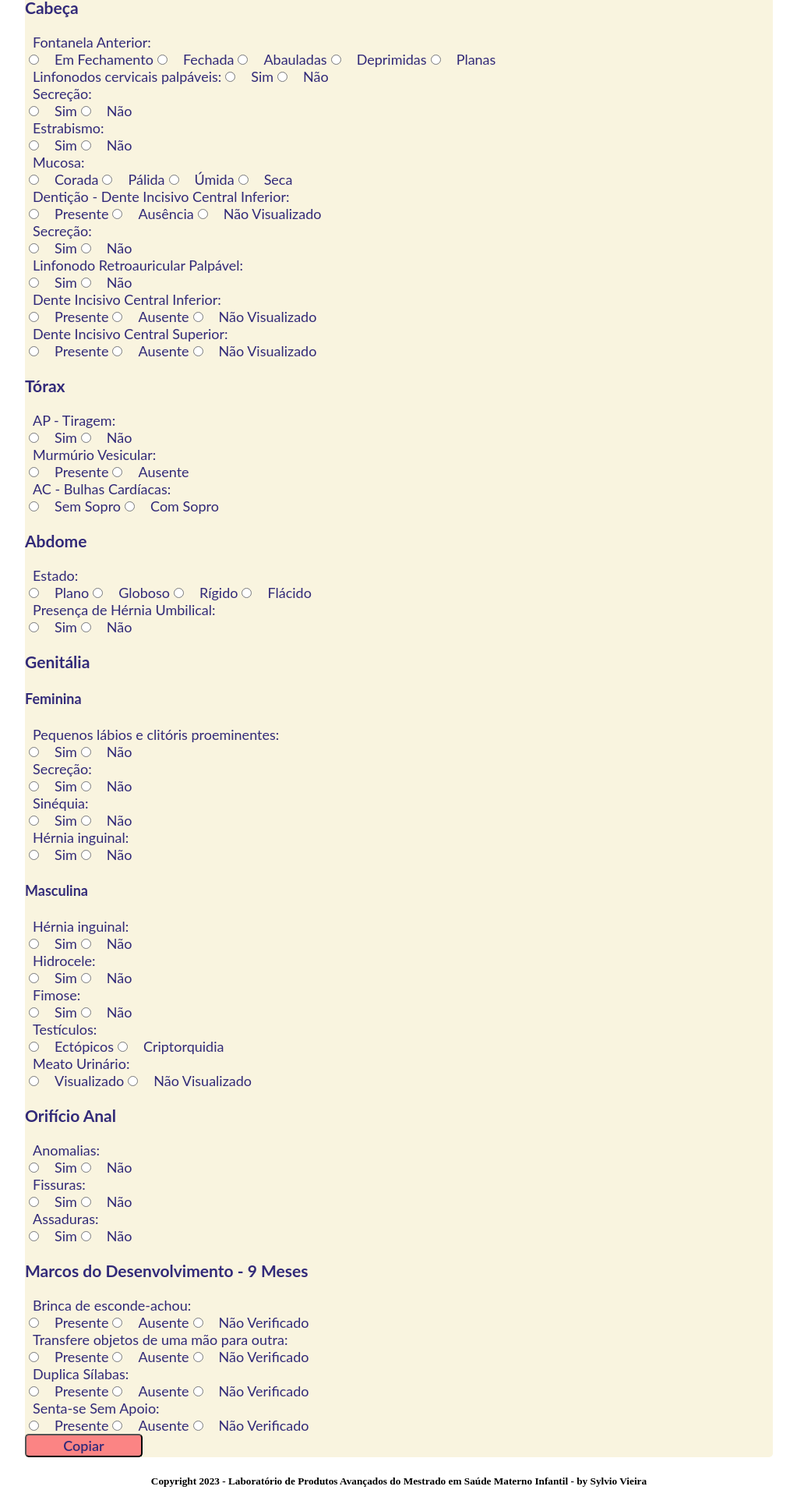
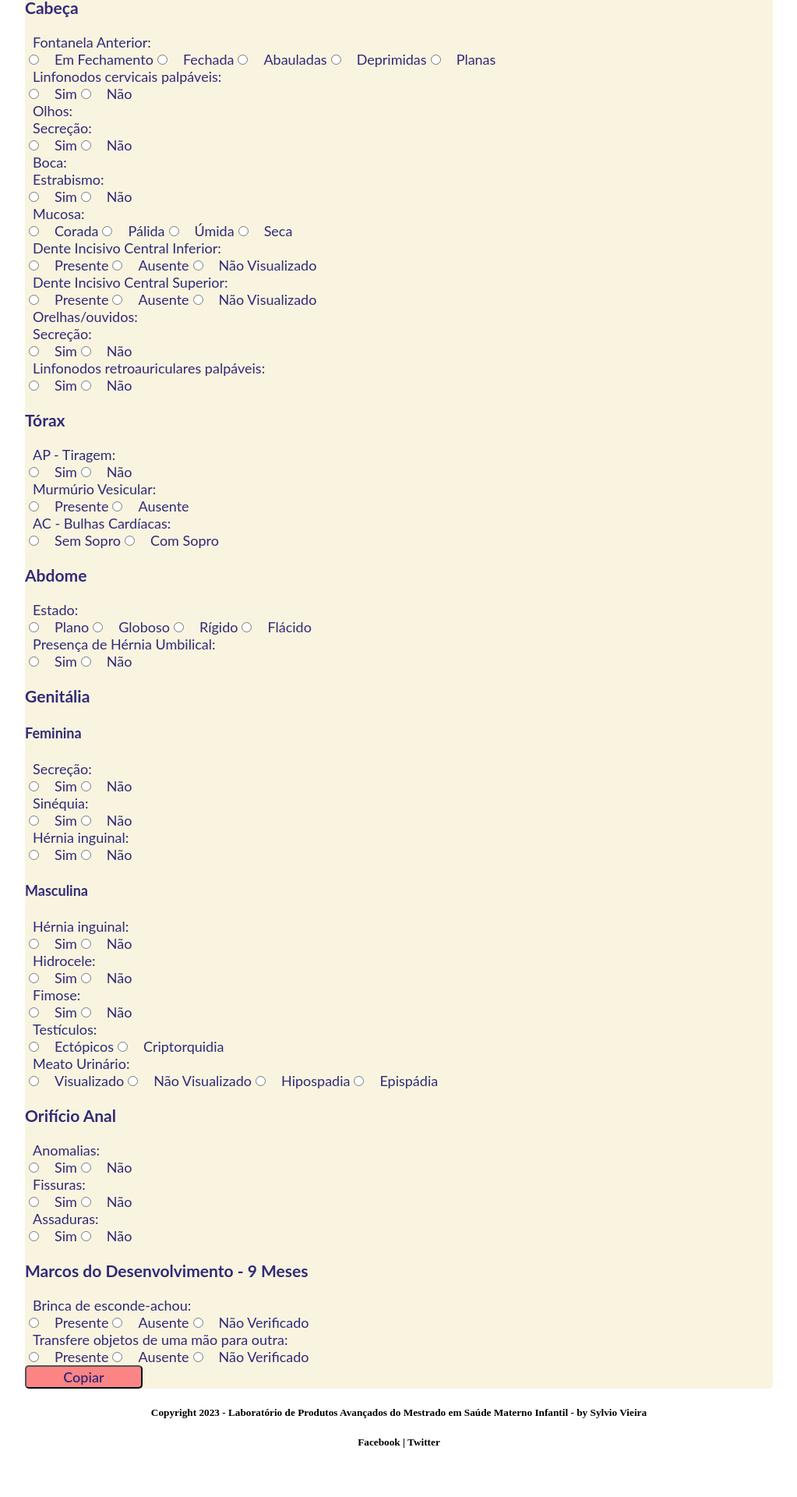
Before and after one commit to KallebyX/toolnurse, a React (Vite) app: page /novemeses in a window 1280 px wide. Shown: the part 980-2900 px from the top of the page at 78% size, without its empty margins (128-1151 px from the left). After the commit the page ends 2860 px from the top, so only its background shows below. Built offline with nearby package versions, Linux system fonts and the light colour scheme.

Commit message:
corrigido formulario 9 meses

```diff
--- a/src/components/NoveMeses/index.jsx
+++ b/src/components/NoveMeses/index.jsx
@@ -82,16 +82,16 @@ function Formulario9Meses() {
       `- Hidratação: ${dados.hidratacaoPele}\n\n` +
       `**Cabeça:**\n` +
       `- Fontanela Anterior: ${dados.fontanelaAnterior}\n` +
-      `- Linfonodos cervicais palpáveis: ${dados.linfonodosCervicaisPalpaveis}\n\n` +
+      `**Linfonodos Cervicais Palpáveis:** ${dados.linfonodosCervicaisPalpaveis} ${dados.linfonodosCervicaisPalpaveis === 'Sim' ? `(${dados.tipoLinfonodos})` : ''}\n\n` +
       `**Olhos:**\n` +
-      `- Secreção: ${dados.secrecaoOlhos}\n\n` +
+      `- Secreção: ${dados.secrecaoOlhos}\n` +
       `**Mucosa:** ${dados.mucosa}\n\n` +
       `**Dentição:**\n` +
       `- Dente Incisivo Central Inferior: ${dados.denteIncisivoCentralInferior}\n` +
       `- Dente Incisivo Central Superior: ${dados.denteIncisivoCentralSuperior}\n\n` +
       `**Orelhas/Ouvidos:**\n` +
       `- Secreção: ${dados.secrecaoOrelhas}\n` +
-      `- Linfonodo retroauricular palpável: ${dados.linfonodoRetroauricular}\n\n` +
+      `- Linfonodos retroauriculares palpáveis: ${dados.linfonodosRetroauricularesPalpaveis} ${dados.linfonodosRetroauricularesPalpaveis === 'Sim' ? `(${dados.tipoLinfonodoRetroauricular})` : ''}\n\n`+
       `**Tórax:**\n` +
       `- AP Tiragem: ${dados.apTiragem}\n` +
       `- Murmúrio Vesicular: ${dados.murmVesicular}\n` +
@@ -100,7 +100,6 @@ function Formulario9Meses() {
       `- Estado: ${dados.abdomen}\n` +
       `- Hérnia Umbilical: ${dados.herniaUmbilical}\n\n` +
       `**Genitália Feminina:**\n` +
-      `- Pequenos lábios e clitóris proeminentes: ${dados.labiosClitorisProeminentes}\n` +
       `- Secreção: ${dados.secrecaoFeminina}\n` +
       `- Sinéquia: ${dados.sinequia}\n` +
       `- Hérnia inguinal: ${dados.herniaInguinalFem}\n\n` +
@@ -116,9 +115,7 @@ function Formulario9Meses() {
       `- Assaduras: ${dados.assaduras}\n\n` +
       `**Marcos do Desenvolvimento - 9 Meses:**\n` +
       `- Brinca de esconde-achou: ${dados.escondeAchou}\n` +
-      `- Transfere objetos de uma mão para outra: ${dados.transfereObjetos}\n` +
-      `- Duplica sílabas: ${dados.duplicaSilabas}\n` +
-      `- Senta-se sem apoio: ${dados.sentaSemApoio}`;
+      `- Transfere objetos de uma mão para outra: ${dados.transfereObjetos}\n`
   };
 
   return (
@@ -220,14 +217,45 @@ function Formulario9Meses() {
     </div>
   </div>
   <div className="form-group">
-    <label>Linfonodos cervicais palpáveis:</label>
-    <input type="radio" id="linfonodosCervicaisPalpaveisSim" name="linfonodosCervicaisPalpaveis" value="Sim" onChange={handleChange} checked={dados.linfonodosCervicaisPalpaveis === "Sim"} />
-    <label htmlFor="linfonodosCervicaisPalpaveisSim">Sim</label>
-    <input type="radio" id="linfonodosCervicaisPalpaveisNao" name="linfonodosCervicaisPalpaveis" value="Nao" onChange={handleChange} checked={dados.linfonodosCervicaisPalpaveis === "Nao"} />
-    <label htmlFor="linfonodosCervicaisPalpaveisNao">Não</label>
-  </div>
+      <label>Linfonodos cervicais palpáveis:</label><br />
+      <input
+        type="radio"
+        id="linfonodosCervicaisPalpaveisSim"
+        name="linfonodosCervicaisPalpaveis"
+        value="Sim"
+        onChange={handleChange}
+        checked={dados.linfonodosCervicaisPalpaveis === "Sim"}
+      />
+      <label htmlFor="linfonodosCervicaisPalpaveisSim">Sim</label>
+      <input
+        type="radio"
+        id="linfonodosCervicaisPalpaveisNao"
+        name="linfonodosCervicaisPalpaveis"
+        value="Nao"
+        onChange={handleChange}
+        checked={dados.linfonodosCervicaisPalpaveis === "Nao"}
+      />
+      <label htmlFor="linfonodosCervicaisPalpaveisNao">Não</label>
+
+      {dados.linfonodosCervicaisPalpaveis === "Sim" && (
+        <div>
+          <label>Tipos:</label><br />
+          <input type="radio" id="movel" name="tipoLinfonodos" value="Móvel" onChange={handleChange} />
+          <label htmlFor="movel">Móvel</label><br />
+          <input type="radio" id="fixo" name="tipoLinfonodos" value="Fixo" onChange={handleChange} />
+          <label htmlFor="fixo">Fixo</label><br />
+          <input type="radio" id="fibrobastico" name="tipoLinfonodos" value="Fibrobástico" onChange={handleChange} />
+          <label htmlFor="fibrobastico">Fibrobástico</label><br />
+          <input type="radio" id="amolecido" name="tipoLinfonodos" value="Amolecido" onChange={handleChange} />
+          <label htmlFor="amolecido">Amolecido</label><br />
+          <input type="radio" id="endurecido" name="tipoLinfonodos" value="Endurecido" onChange={handleChange} />
+          <label htmlFor="endurecido">Endurecido</label><br />
+        </div>
+      )}
+    </div>
 </div>
 <div className="form-section">
+  <label htmlFor="">Olhos:</label>
   <div className="form-group">
     <label>Secreção:</label>
     <div>
@@ -237,6 +265,7 @@ function Formulario9Meses() {
       <label htmlFor="secrecaoOlhosNao">Não</label>
     </div>
   </div>
+  <label htmlFor="">Boca:</label>
   <div className="form-group">
     <label>Estrabismo:</label>
     <div>
@@ -259,37 +288,6 @@ function Formulario9Meses() {
       <label htmlFor="mucosaUmida">Úmida</label>
       <input type="radio" id="mucosaSeca" name="mucosa" value="Seca" onChange={handleChange} checked={dados.mucosa === "Seca"} />
       <label htmlFor="mucosaSeca">Seca</label>
-    </div>
-  </div>
-  <div className="form-group">
-    <label>Dentição - Dente Incisivo Central Inferior:</label>
-    <div>
-      <input type="radio" id="denticaoInferiorPresente" name="denticaoInferior" value="Presente" onChange={handleChange} checked={dados.denticaoInferior === "Presente"} />
-      <label htmlFor="denticaoInferiorPresente">Presente</label>
-      <input type="radio" id="denticaoInferiorAusencia" name="denticaoInferior" value="Ausencia" onChange={handleChange} checked={dados.denticaoInferior === "Ausencia"} />
-      <label htmlFor="denticaoInferiorAusencia">Ausência</label>
-      <input type="radio" id="denticaoInferiorNaoVisualizado" name="denticaoInferior" value="NaoVisualizado" onChange={handleChange} checked={dados.denticaoInferior === "NaoVisualizado"} />
-      <label htmlFor="denticaoInferiorNaoVisualizado">Não Visualizado</label>
-    </div>
-  </div>
-</div>
-<div className="form-section">
-  <div className="form-group">
-    <label>Secreção:</label>
-    <div>
-      <input type="radio" id="secrecaoOrelhasSim" name="secrecaoOrelhas" value="Sim" onChange={handleChange} checked={dados.secrecaoOrelhas === "Sim"} />
-      <label htmlFor="secrecaoOrelhasSim">Sim</label>
-      <input type="radio" id="secrecaoOrelhasNao" name="secrecaoOrelhas" value="Nao" onChange={handleChange} checked={dados.secrecaoOrelhas === "Nao"} />
-      <label htmlFor="secrecaoOrelhasNao">Não</label>
-    </div>
-  </div>
-  <div className="form-group">
-    <label>Linfonodo Retroauricular Palpável:</label>
-    <div>
-      <input type="radio" id="linfonodoRetroauricularSim" name="linfonodoRetroauricular" value="Sim" onChange={handleChange} checked={dados.linfonodoRetroauricular === "Sim"} />
-      <label htmlFor="linfonodoRetroauricularSim">Sim</label>
-      <input type="radio" id="linfonodoRetroauricularNao" name="linfonodoRetroauricular" value="Nao" onChange={handleChange} checked={dados.linfonodoRetroauricular === "Nao"} />
-      <label htmlFor="linfonodoRetroauricularNao">Não</label>
     </div>
   </div>
 </div>
@@ -316,6 +314,58 @@ function Formulario9Meses() {
       <label htmlFor="denteIncisivoCentralSuperiorNaoVisualizado">Não Visualizado</label>
     </div>
   </div>
+</div>
+
+<div className="form-section">
+  <label htmlFor="">Orelhas/ouvidos:</label>
+  <div className="form-group">
+    <label>Secreção:</label>
+    <div>
+      <input type="radio" id="secrecaoOrelhasSim" name="secrecaoOrelhas" value="Sim" onChange={handleChange} checked={dados.secrecaoOrelhas === "Sim"} />
+      <label htmlFor="secrecaoOrelhasSim">Sim</label>
+      <input type="radio" id="secrecaoOrelhasNao" name="secrecaoOrelhas" value="Nao" onChange={handleChange} checked={dados.secrecaoOrelhas === "Nao"} />
+      <label htmlFor="secrecaoOrelhasNao">Não</label>
+    </div>
+  </div>
+  <div className="form-group">
+  <label>Linfonodos retroauriculares palpáveis:</label><br />
+  <input
+    type="radio"
+    id="linfonodosRetroauricularesPalpaveisSim"
+    name="linfonodosRetroauricularesPalpaveis"
+    value="Sim"
+    onChange={handleChange}
+    checked={dados.linfonodosRetroauricularesPalpaveis === "Sim"}
+  />
+  <label htmlFor="linfonodosRetroauricularesPalpaveisSim">Sim</label>
+  <input
+    type="radio"
+    id="linfonodosRetroauricularesPalpaveisNao"
+    name="linfonodosRetroauricularesPalpaveis"
+    value="Nao"
+    onChange={handleChange}
+    checked={dados.linfonodosRetroauricularesPalpaveis === "Nao"}
+  />
+  <label htmlFor="linfonodosRetroauricularesPalpaveisNao">Não</label>
+
+  {dados.linfonodosRetroauricularesPalpaveis === "Sim" && (
+    <div>
+      <label>Tipos:</label><br />
+      <input type="radio" id="movel" name="tipoLinfonodoRetroauricular" value="Móvel" onChange={handleChange} />
+      <label htmlFor="movel">Móvel</label><br />
+      <input type="radio" id="fixo" name="tipoLinfonodoRetroauricular" value="Fixo" onChange={handleChange} />
+      <label htmlFor="fixo">Fixo</label><br />
+      <input type="radio" id="fibroblastico" name="tipoLinfonodoRetroauricular" value="Fibroblástico" onChange={handleChange} />
+      <label htmlFor="fibroblastico">Fibroblástico</label><br />
+      <input type="radio" id="amolecido" name="tipoLinfonodoRetroauricular" value="Amolecido" onChange={handleChange} />
+      <label htmlFor="amolecido">Amolecido</label><br />
+      <input type="radio" id="endurecido" name="tipoLinfonodoRetroauricular" value="Endurecido" onChange={handleChange} />
+      <label htmlFor="endurecido">Endurecido</label><br />
+    </div>
+  )}
+</div>
+
+
 </div>
 
 <div className="form-section">
@@ -379,15 +429,6 @@ function Formulario9Meses() {
 <div className="form-section">
   <h3>Genitália</h3>
   <h4>Feminina</h4>
-  <div className="form-group">
-    <label>Pequenos lábios e clitóris proeminentes:</label>
-    <div>
-      <input type="radio" id="labiosClitorisProeminentesSim" name="labiosClitorisProeminentes" value="Sim" onChange={handleChange} checked={dados.labiosClitorisProeminentes === "Sim"} />
-      <label htmlFor="labiosClitorisProeminentesSim">Sim</label>
-      <input type="radio" id="labiosClitorisProeminentesNao" name="labiosClitorisProeminentes" value="Nao" onChange={handleChange} checked={dados.labiosClitorisProeminentes === "Nao"} />
-      <label htmlFor="labiosClitorisProeminentesNao">Não</label>
-    </div>
-  </div>
   <div className="form-group">
     <label>Secreção:</label>
     <div>
@@ -456,13 +497,17 @@ function Formulario9Meses() {
 <div className="form-group">
   <label>Meato Urinário:</label>
   <div>
-    {/* Adapte as opções conforme necessário */}
     <input type="radio" id="meatoUrinarioVisualizado" name="meatoUrinario" value="Visualizado" onChange={handleChange} checked={dados.meatoUrinario === "Visualizado"} />
     <label htmlFor="meatoUrinarioVisualizado">Visualizado</label>
     <input type="radio" id="meatoUrinarioNaoVisualizado" name="meatoUrinario" value="NaoVisualizado" onChange={handleChange} checked={dados.meatoUrinario === "NaoVisualizado"} />
     <label htmlFor="meatoUrinarioNaoVisualizado">Não Visualizado</label>
+    <input type="radio" id="meatoUrinarioHipospadia" name="meatoUrinario" value="Hipospadia" onChange={handleChange} checked={dados.meatoUrinario === "Hipospadia"} />
+    <label htmlFor="meatoUrinarioHipospadia">Hipospadia</label>
+    <input type="radio" id="meatoUrinarioEpispadia" name="meatoUrinario" value="Epispádia" onChange={handleChange} checked={dados.meatoUrinario === "Epispádia"} />
+    <label htmlFor="meatoUrinarioEpispadia">Epispádia</label>
   </div>
 </div>
+
 </div>
 <div className="form-section">
   <h3>Orifício Anal</h3>
@@ -520,29 +565,6 @@ function Formulario9Meses() {
       <label htmlFor="transfereObjetosNaoVerificado">Não Verificado</label>
     </div>
   </div>
-  <div className="form-group">
-  <label>Duplica Sílabas:</label>
-  <div>
-    <input type="radio" id="duplicaSilabasPresente" name="duplicaSilabas" value="Presente" onChange={handleChange} checked={dados.duplicaSilabas === "Presente"} />
-    <label htmlFor="duplicaSilabasPresente">Presente</label>
-    <input type="radio" id="duplicaSilabasAusente" name="duplicaSilabas" value="Ausente" onChange={handleChange} checked={dados.duplicaSilabas === "Ausente"} />
-    <label htmlFor="duplicaSilabasAusente">Ausente</label>
-    <input type="radio" id="duplicaSilabasNaoVerificado" name="duplicaSilabas" value="NaoVerificado" onChange={handleChange} checked={dados.duplicaSilabas === "NaoVerificado"} />
-    <label htmlFor="duplicaSilabasNaoVerificado">Não Verificado</label>
-  </div>
-</div>
-
-<div className="form-group">
-  <label>Senta-se Sem Apoio:</label>
-  <div>
-    <input type="radio" id="sentaSemApoioPresente" name="sentaSemApoio" value="Presente" onChange={handleChange} checked={dados.sentaSemApoio === "Presente"} />
-    <label htmlFor="sentaSemApoioPresente">Presente</label>
-    <input type="radio" id="sentaSemApoioAusente" name="sentaSemApoio" value="Ausente" onChange={handleChange} checked={dados.sentaSemApoio === "Ausente"} />
-    <label htmlFor="sentaSemApoioAusente">Ausente</label>
-    <input type="radio" id="sentaSemApoioNaoVerificado" name="sentaSemApoio" value="NaoVerificado" onChange={handleChange} checked={dados.sentaSemApoio === "NaoVerificado"} />
-    <label htmlFor="sentaSemApoioNaoVerificado">Não Verificado</label>
-  </div>
-</div>
 </div>
 
 
```
